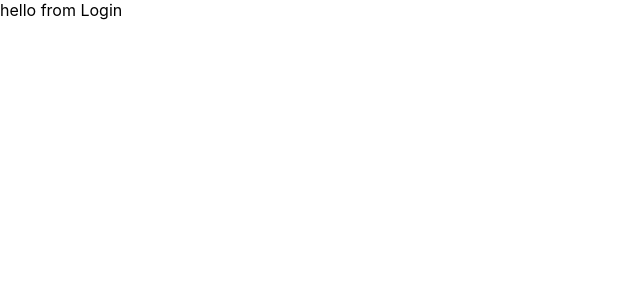
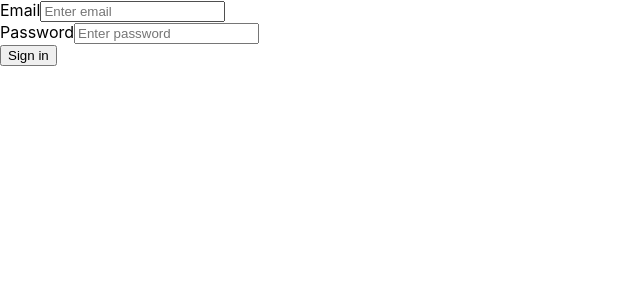
Before and after one commit to MrchinFTW/yoda-final-project, a React (Create React App) app: page /login in a window 1280 px wide. Shown: the top 300 px of the page, without its empty margins (0-640 px from the left). Built offline with nearby package versions, Linux system fonts and the light colour scheme.

Commit message:
added basic login form with react-hook-form

```diff
--- a/package.json
+++ b/package.json
@@ -3,6 +3,9 @@
   "version": "0.1.0",
   "private": true,
   "dependencies": {
+    "@emotion/react": "^11.10.6",
+    "@emotion/styled": "^11.10.6",
+    "@mui/material": "^5.11.13",
     "@testing-library/jest-dom": "^5.16.5",
     "@testing-library/react": "^13.4.0",
     "@testing-library/user-event": "^13.5.0",
@@ -36,5 +39,8 @@
       "last 1 firefox version",
       "last 1 safari version"
     ]
+  },
+  "devDependencies": {
+    "react-hook-form": "^7.43.7"
   }
 }
--- a/src/Login.jsx
+++ b/src/Login.jsx
@@ -1,5 +1,5 @@
+import LoginForm from "./components/Login/LoginForm";
 const Login = () => {
-	return <>hello from Login</>;
+  return <LoginForm />;
 };
-
 export default Login;
--- /dev/null
+++ b/src/components/Login/LoginForm.js
@@ -0,0 +1,40 @@
+import React from "react"
+import { useForm } from "react-hook-form"
+
+const LoginForm = () => {
+    const { register, handleSubmit, formState: { errors } } = useForm({
+        email: "",
+        password: ""
+    })
+
+    const onSubmit = (data) => {
+        console.log(data)
+    }
+
+    const onError = () => {
+        console.log('Error')
+    }
+
+    return (
+        <form onSubmit={handleSubmit(onSubmit, onError)}>
+            <div>
+                <label htmlFor="email">Email</label>
+                <input type="email" id="email" {...register("email", { required: true, pattern: /^\S+@\S+\.\S+$/i })} placeholder='Enter email' />
+            </div>
+            {errors.email?.type === "required" && <p>This field is required</p>}
+            {errors.email?.type === "pattern" && <p>Please enter a valid email</p>}
+            <div>
+                <label htmlFor="password">Password</label>
+                <input type="password" id="password" {...register("password", {
+                    required: true,
+                    minLength: 6
+                })} placeholder='Enter password' />
+            </div>
+            {errors.email?.type === "required" && <p>This field is required</p>}
+            {errors.password?.type === "minLength" && <p>Password must be at least 6 characters long</p>}
+            <button type="submit">Sign in</button>
+        </form>
+    )
+}
+
+export default LoginForm
```
Also changed, not shown: 1 other file (tests, documents, lock files or other folders).
